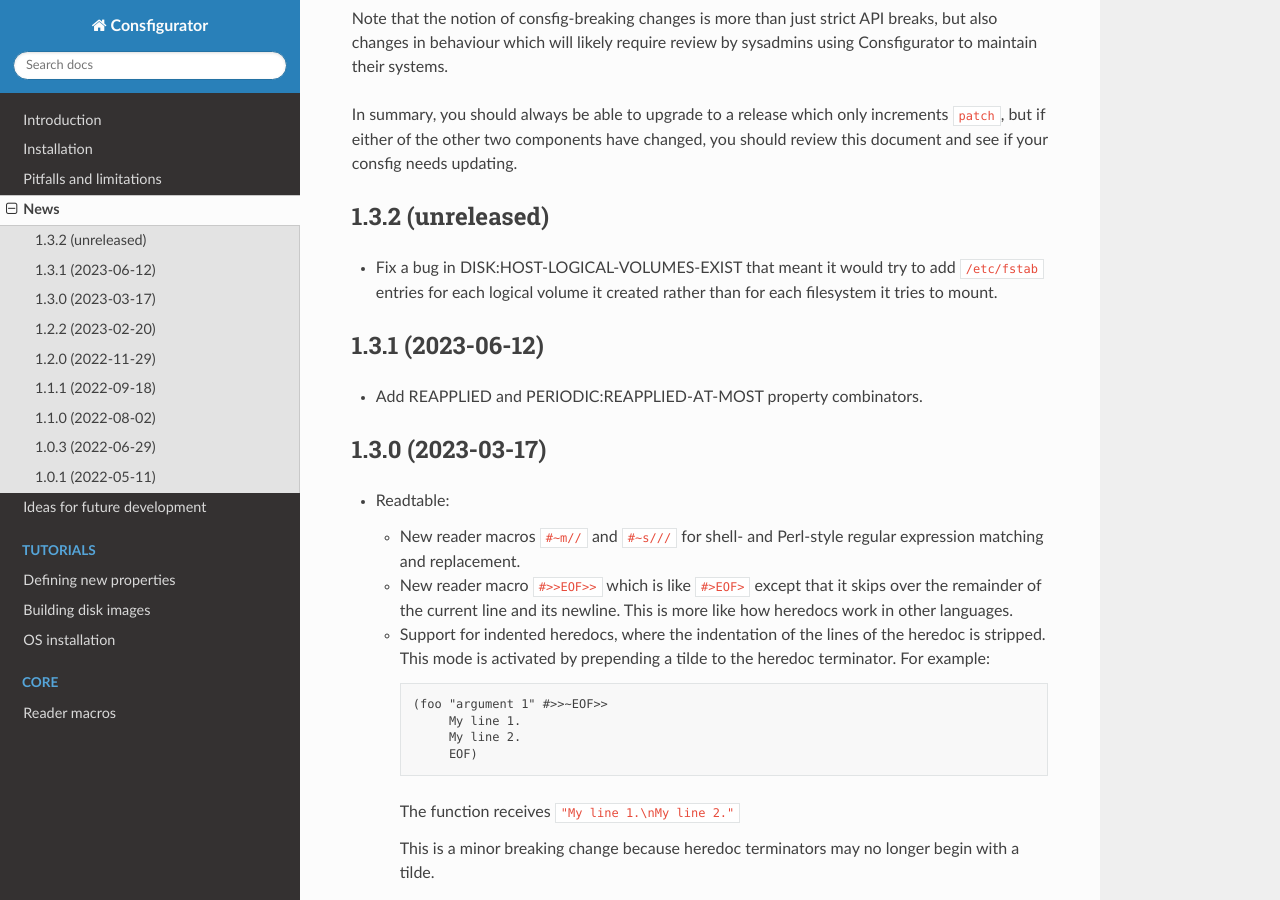
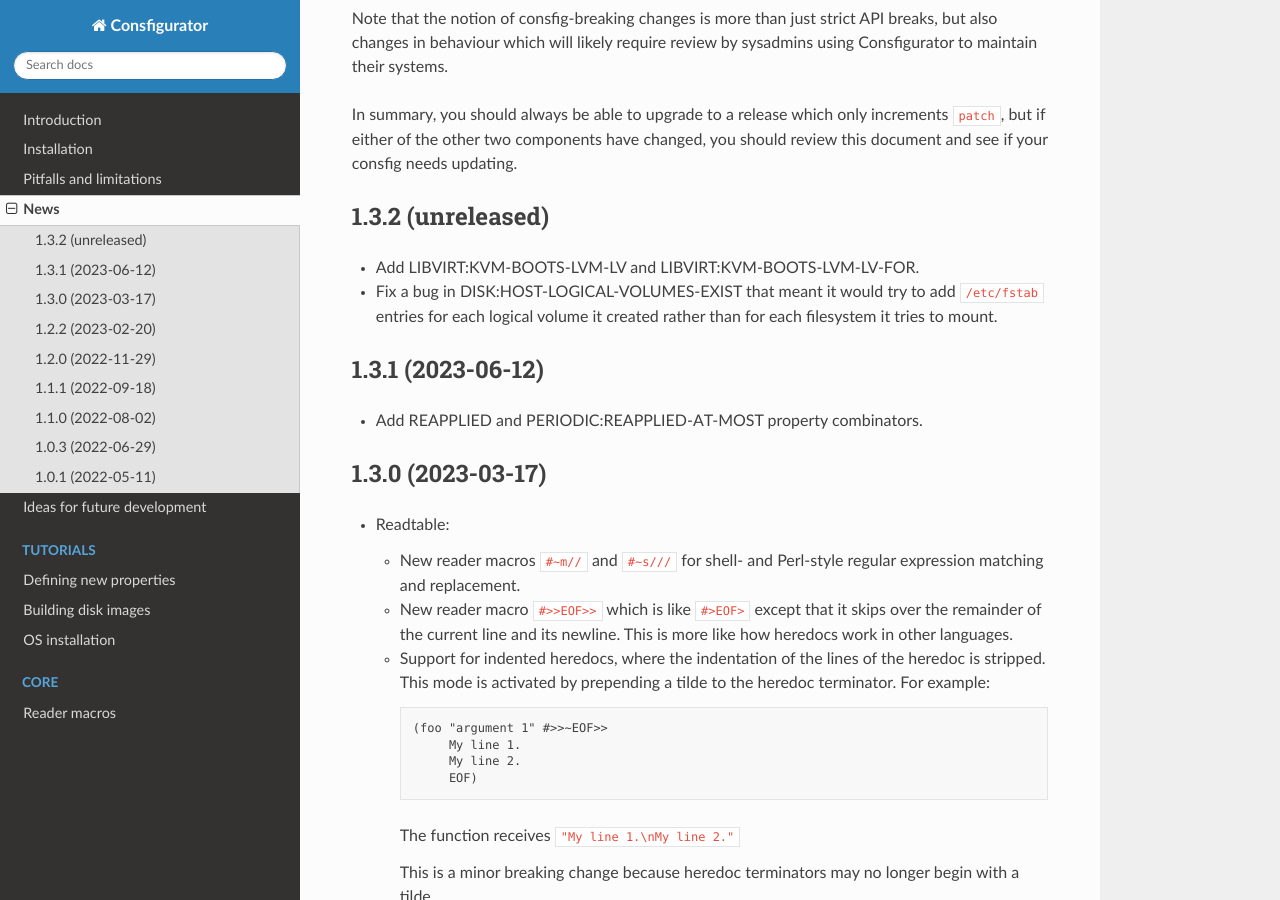
Before and after one commit to spwhitton/consfigurator, a Sphinx documentation site: the page built from doc/news.rst, in a window 1280 px wide and 900 px high, scrolled down 446 px. Built offline with Sphinx 7.4.7 and the Read the Docs theme 2.0.0, drawn with Linux system fonts in a browser that asks for light colours; pages that are not in the unit, such as notebooks, are missing from menus.

Commit message:
Add LIBVIRT:KVM-BOOTS-LVM-LV and LIBVIRT:KVM-BOOTS-LVM-LV-FOR
Signed-off-by: Sean Whitton <spwhitton@spwhitton.name>

```diff
--- a/doc/news.rst
+++ b/doc/news.rst
@@ -25,6 +25,8 @@
 
 1.3.2 (unreleased)
 ------------------
+
+- Add LIBVIRT:KVM-BOOTS-LVM-LV and LIBVIRT:KVM-BOOTS-LVM-LV-FOR.
 
 - Fix a bug in DISK:HOST-LOGICAL-VOLUMES-EXIST that meant it would try to add
   ``/etc/fstab`` entries for each logical volume it created rather than for
```
Also changed, not shown: 2 other files.
